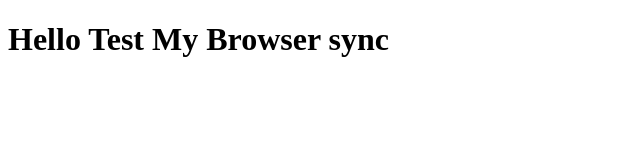
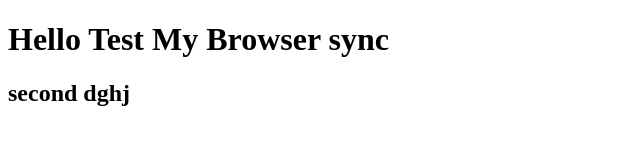
Before and after one commit to malagch17223/angular_ex, a plain HTML site: page index.html in a window 1280 px wide. Shown: the whole page, without its empty margins (0-640 px from the left). Drawn offline with Linux system fonts and the light colour scheme.

Commit message:
Next version

```diff
--- a/index.html
+++ b/index.html
@@ -6,5 +6,6 @@
   </head>
   <body>
     <h1>Hello Test My Browser sync</h1>
+    <h2>second dghj</h2>
   </body>
 </html>
```
